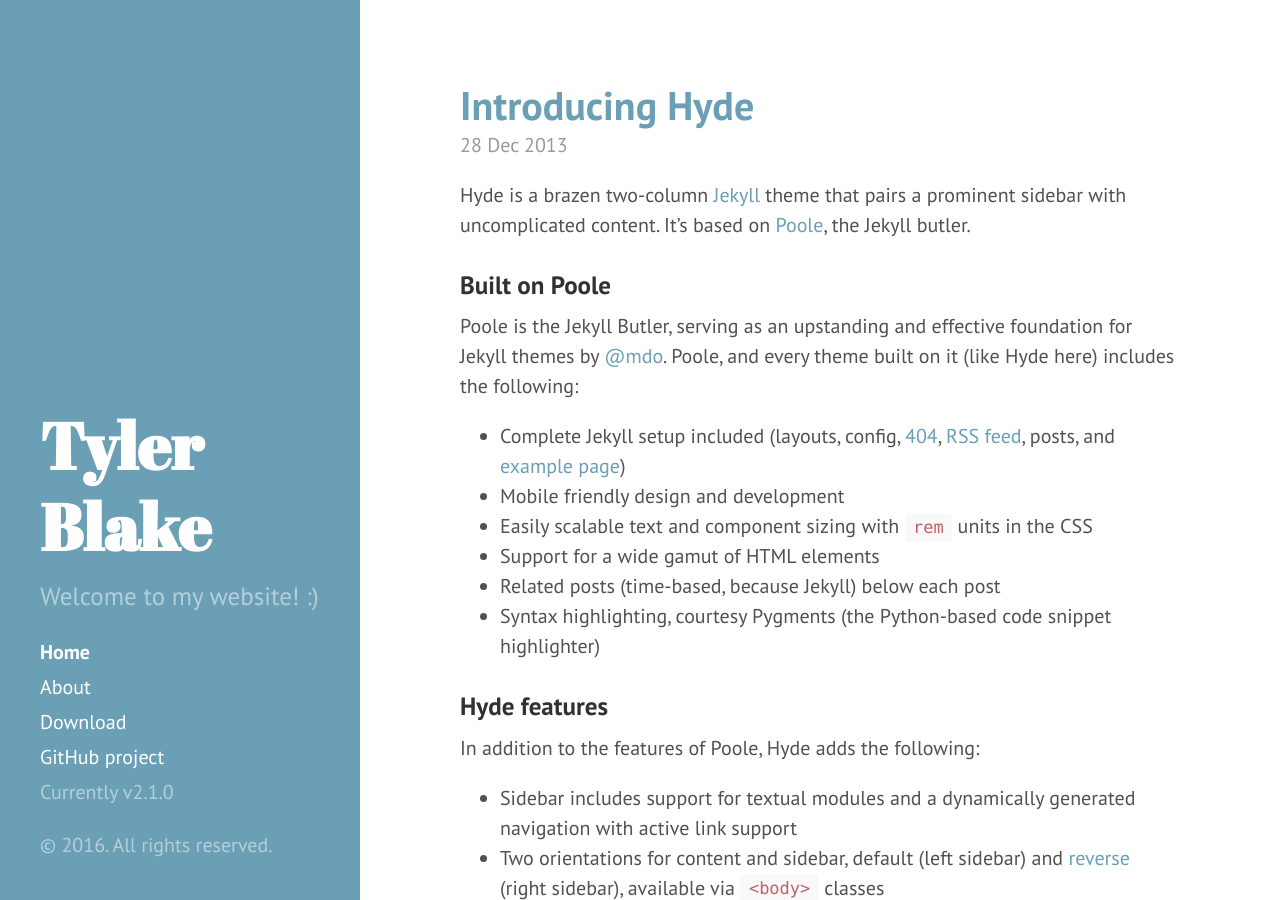
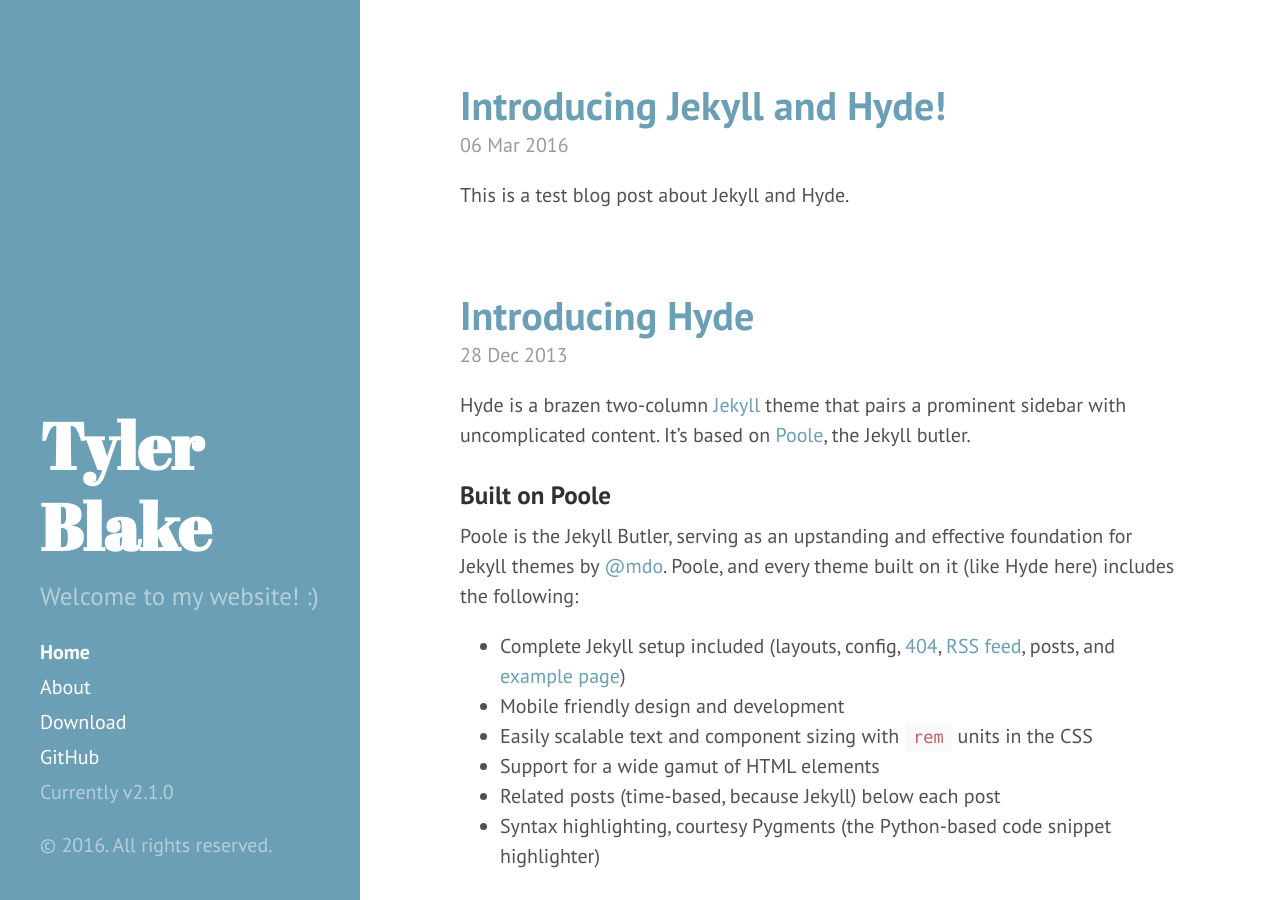
Before and after one commit to tylerablake/website, a Jekyll site: the page built from index.html, in a window 1280 px wide and 900 px high. Built offline with Jekyll 4.4.1, drawn with Linux system fonts in a browser that asks for light colours; the list of posts is cut into pages by our own code.

Commit message:
first test blog

```diff
--- a/_includes/sidebar.html
+++ b/_includes/sidebar.html
@@ -27,7 +27,7 @@
       {% endfor %}
 
       <a class="sidebar-nav-item" href="{{ site.github.repo }}/archive/v{{ site.version }}.zip">Download</a>
-      <a class="sidebar-nav-item" href="{{ site.github.repo }}">GitHub project</a>
+      <a class="sidebar-nav-item" href="{{ site.github.repo }}">GitHub</a>
       <span class="sidebar-nav-item">Currently v{{ site.version }}</span>
     </nav>
 
--- /dev/null
+++ b/_posts/2016-03-06-jekyll-and-hyde-blog.md
@@ -0,0 +1,6 @@
+---
+layout: post
+title: Introducing Jekyll and Hyde!
+---
+
+This is a test blog post about Jekyll and Hyde.
```
